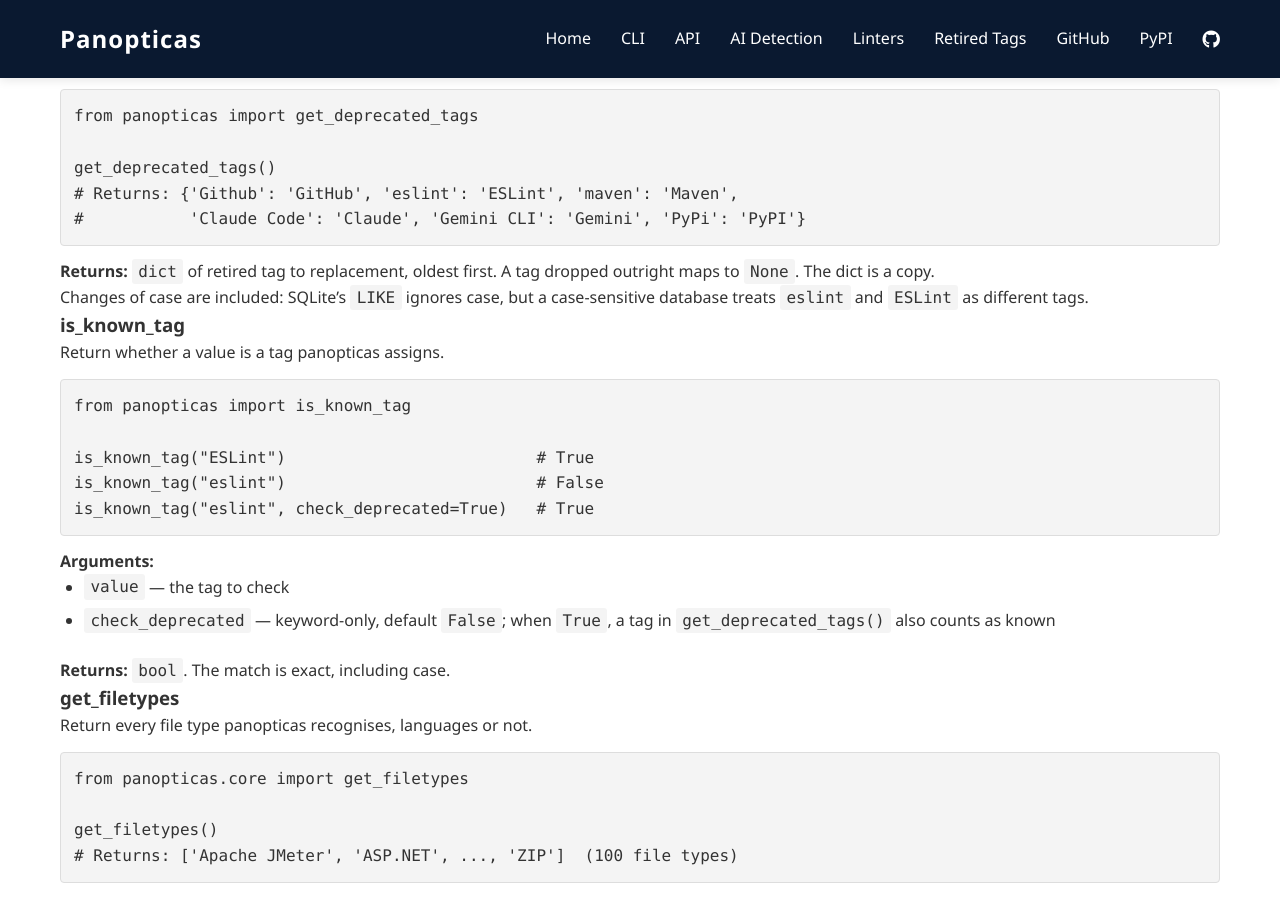
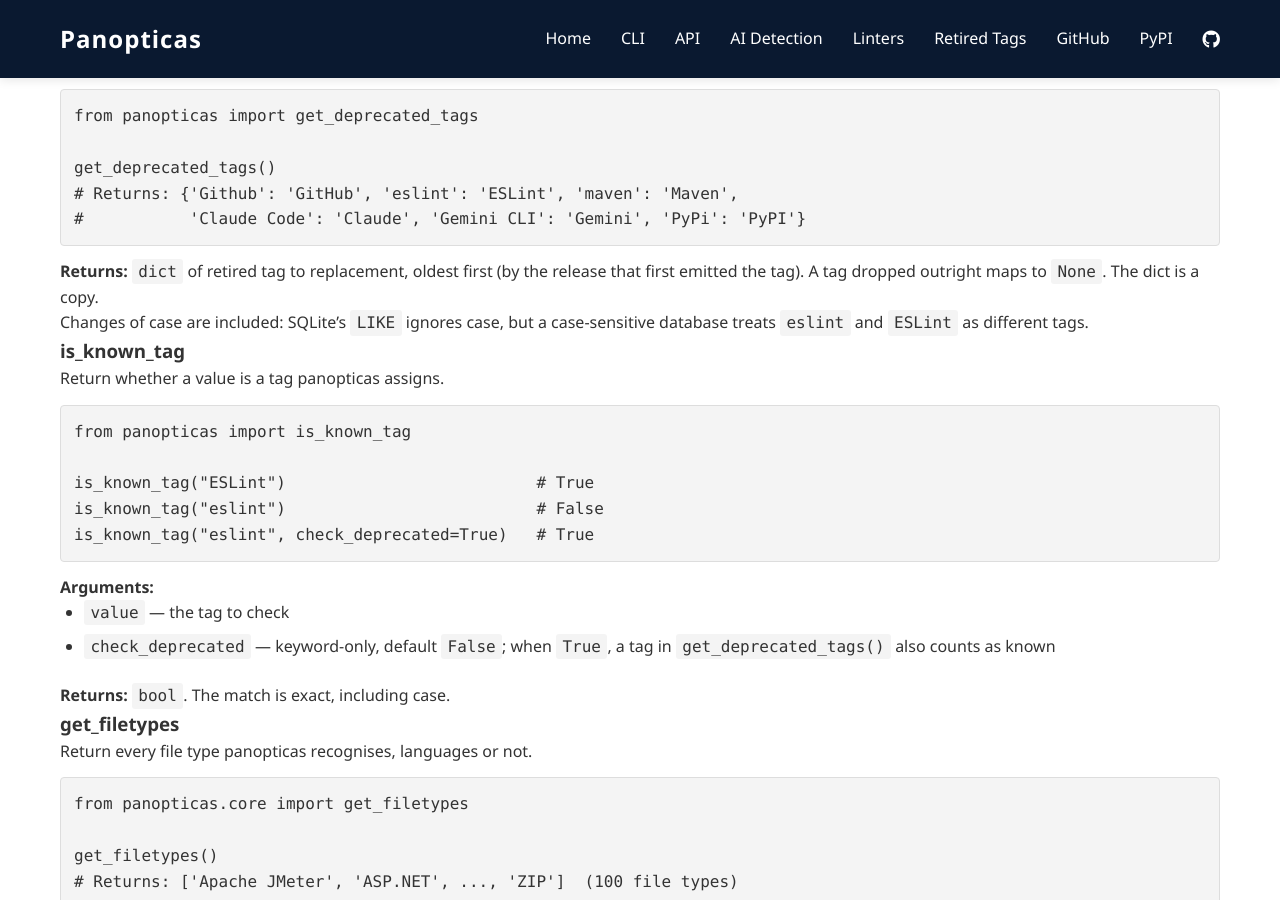
Before and after one commit to kospex/panopticas, a Jekyll site: the page built from docs/api.md, in a window 1280 px wide and 900 px high, scrolled down 7568 px. Built offline with Jekyll 4.4.1, drawn with Linux system fonts in a browser that asks for light colours.

Commit message:
Say what "oldest first" orders by in the retired-tags docs
Co-Authored-By: Claude Opus 5.5 <noreply@anthropic.com>

````diff
--- a/docs/api.md
+++ b/docs/api.md
@@ -399,8 +399,9 @@ get_deprecated_tags()
 #           'Claude Code': 'Claude', 'Gemini CLI': 'Gemini', 'PyPi': 'PyPI'}
 ```
 
-**Returns:** `dict` of retired tag to replacement, oldest first. A tag
-dropped outright maps to `None`. The dict is a copy.
+**Returns:** `dict` of retired tag to replacement, oldest first (by the
+release that first emitted the tag). A tag dropped outright maps to `None`.
+The dict is a copy.
 
 Changes of case are included: SQLite's `LIKE` ignores case, but a
 case-sensitive database treats `eslint` and `ESLint` as different tags.
````
Also changed, not shown: docs/retired-tags.md (+1 -1 lines), 2 other files.
